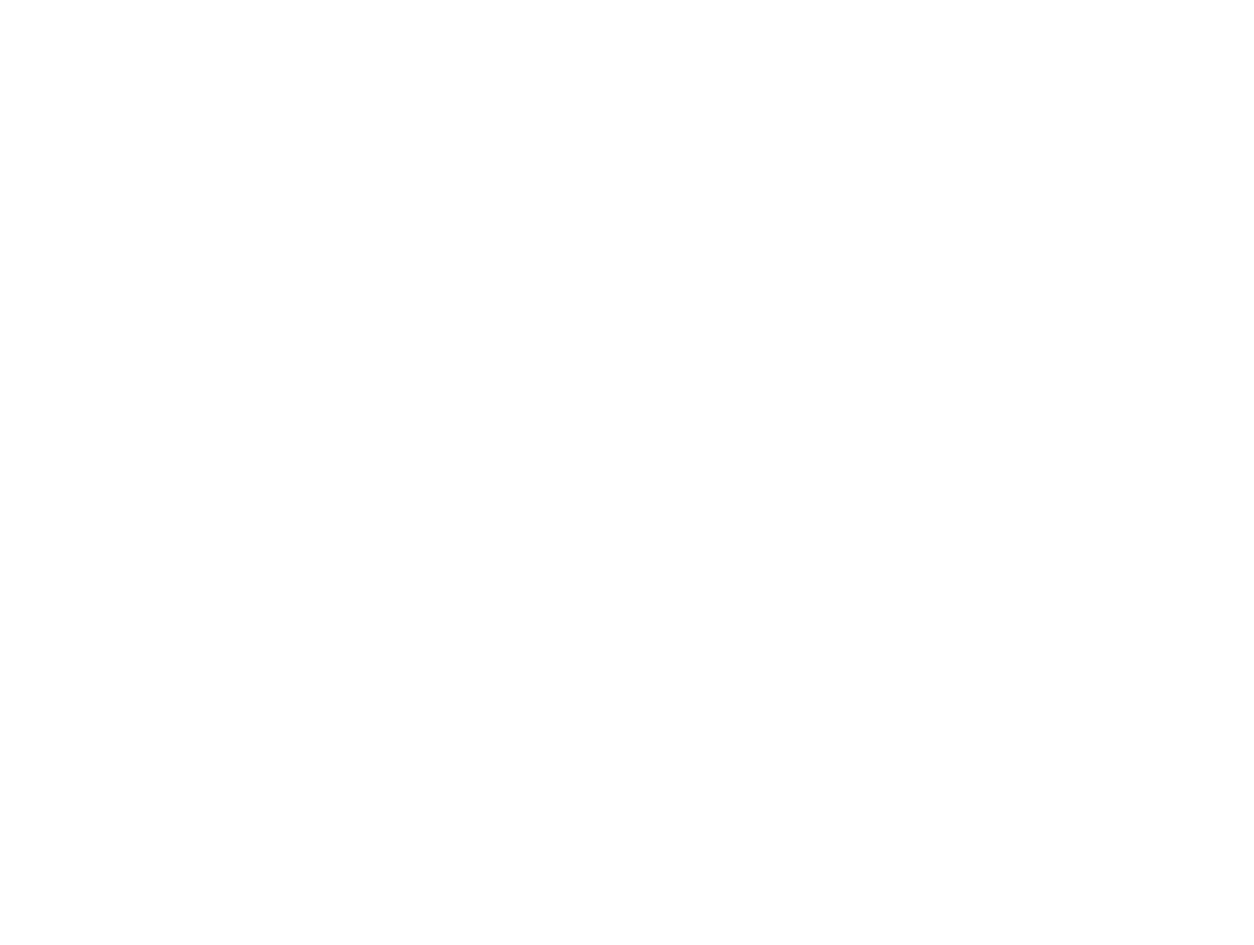
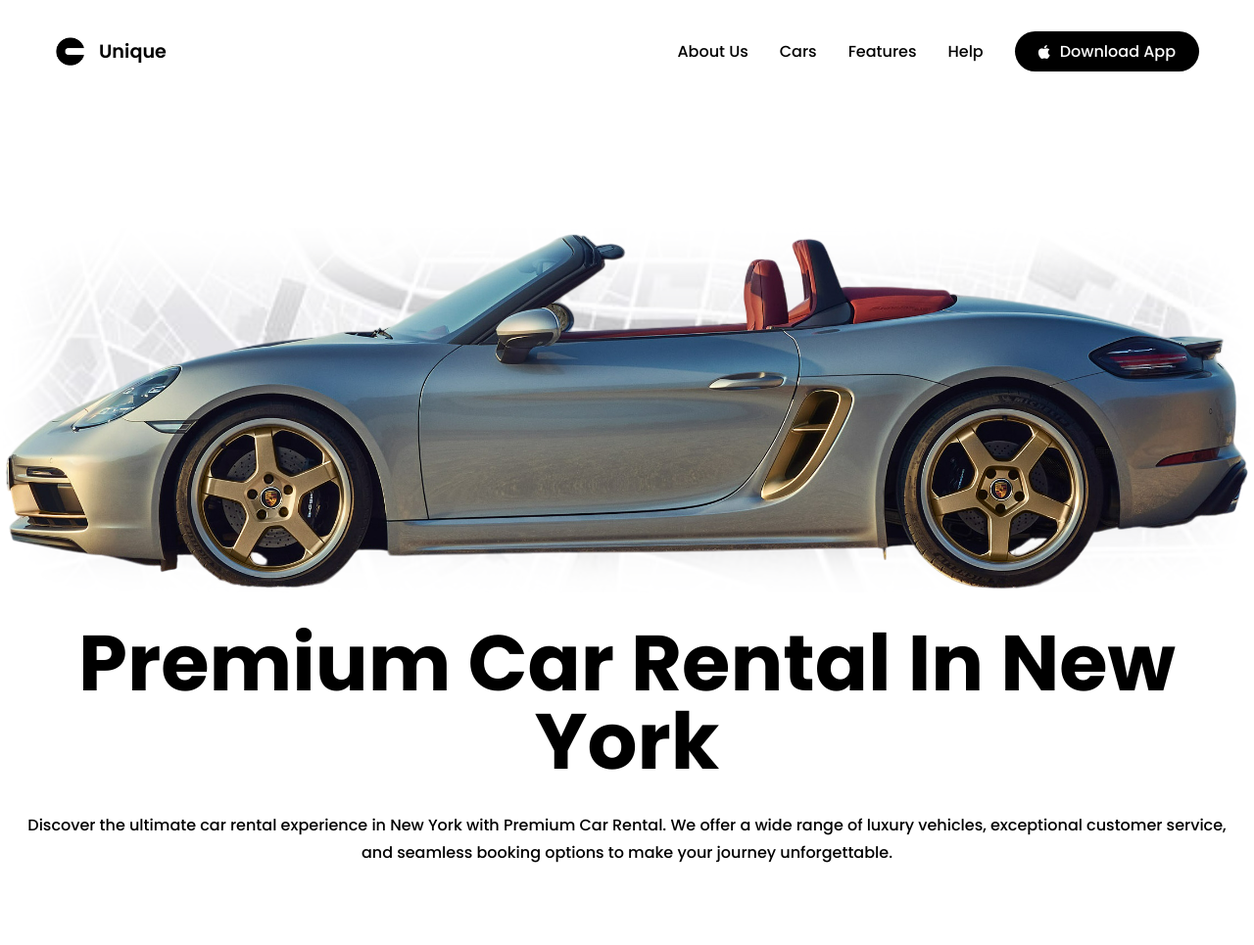
Before and after one commit to Banukaiw/Car_Rental, a plain HTML site: page index.html in a window 1280 px wide. Shown: the whole page at 98% size. Before the commit the page ends 800 px from the top, so only its background shows below. Drawn offline with Linux system fonts and the light colour scheme.

Commit message:
version 01

```diff
--- a/index.html
+++ b/index.html
@@ -4,8 +4,50 @@
     <meta charset="UTF-8">
     <meta name="viewport" content="width=device-width, initial-scale=1.0">
     <title>Car Rental</title>
+    <link rel="stylesheet" href="https://cdnjs.cloudflare.com/ajax/libs/font-awesome/6.7.2/css/all.min.css" integrity="sha512-Evv84Mr4kqVGRNSgIGL/F/aIDqQb7xQ2vcrdIwxfjThSH8CSR7PBEakCr51Ck+w+/U6swU2Im1vVX0SVk9ABhg==" crossorigin="anonymous" referrerpolicy="no-referrer" />
+    <link rel="stylesheet" href="styles.css">
 </head>
 <body>
+    <nav>
+        <div class="nav__header">
+            <div class="nav__logo">
+                <img src="assets/logo-light.png" alt="logo" class="logo-light">
+                <img src="assets/logo-dark.png" alt="logo" class="logo-dark">
+                Unique
+            </div>
+            <div class="nav__menu" id="menu-btn">
+                <i class="fa-solid fa-bars"></i>
+            </div>
+        </div>
+        <ul class="nav__links" id="nav-links">
+            <li><a href="#about us">About Us</a></li>
+            <li><a href="#cars">Cars</a></li>
+            <li><a href="#featurs">Features</a></li>
+            <li><a href="#help">Help</a></li>
+            <li>
+                <button class="btn">
+                    <i class="fa-brands fa-apple"></i>
+                    Download App
+                </button>
+            </li>
+        </ul>
+    </nav>
+    <header>
+        <div class="header__image">
+          <img src="assets/header.png" alt="header" />
+        </div>
+        <div class="header__content">
+          <h1>Premium Car Rental In New York</h1>
+          <p class="section__description">
+            Discover the ultimate car rental experience in New York with Premium
+            Car Rental. We offer a wide range of luxury vehicles, exceptional
+            customer service, and seamless booking options to make your journey
+            unforgettable.
+          </p>
+        </div>
+      </header>
+
+    <script src="main.js"></script>
 
 </body>
 </html>
--- /dev/null
+++ b/main.js
@@ -0,0 +1,18 @@
+const menuBtn = document.getElementById("menu-btn")
+const navLinks = document.getElementById("nav-links")
+const menuBtnIcon = menuBtn.querySelector("i")
+
+menuBtn.addEventListener("click", (e)=>{
+    navLinks.classList.toggle("open");
+
+    const isOpen = navLinks.classList.contains("open");
+    menuBtnIcon.setAttribute(
+        "class",
+        isOpen ? "fa-solid fa-xmark":"fa-solid fa-bars"
+    );
+})
+
+navLinks.addEventListener("click", (e) => {
+    navLinks.classList.remove("open");
+    menuBtnIcon.setAttribute("class", "ri-menu-3-line");
+  });
--- /dev/null
+++ b/styles.css
@@ -0,0 +1,238 @@
+@import url('https://fonts.googleapis.com/css2?family=Poppins:ital,wght@0,100;0,200;0,300;0,400;0,500;0,600;0,700;0,800;0,900;1,100;1,200;1,300;1,400;1,500;1,600;1,700;1,800;1,900&display=swap');
+
+:root{
+    --text-dark:#000000;
+    --text-light:#767268;
+    --extra-light:#f3f4f6;
+    --white: #ffffff;
+    --max-width: 1200px
+
+}
+
+*{
+    margin: 0;
+    padding: 0;
+    box-sizing: border-box;
+}
+
+.section__container {
+    max-width: var(--max-width);
+    margin: auto;
+    padding: 5rem 1rem;
+  }
+
+  .section__subheader {
+    font-size: 1rem;
+    font-weight: 500;
+    color: var(--text-light);
+    text-align: center;
+  }
+
+  .section__header {
+    font-size: 3rem;
+    font-weight: 700;
+    color: var(--text-dark);
+    text-align: center;
+  }
+
+  .section__description {
+    font-weight: 500;
+    color: var(--text-dark);
+    line-height: 1.75rem;
+    text-align: center;
+  }
+
+.btn{
+    display: flex;
+    align-items: center;
+    justify-content: center;
+    background-color: var(--text-dark);
+    color: var(--white);
+    padding: 0.5rem 1.5rem;
+    border: none;
+    gap: 10px;
+    font-size: 1rem;
+    font-weight: 500;
+    border-radius: 5rem;
+    transition: 0.3s;
+    outline: none;
+    font-family: "Poppins", sans-serif;
+    cursor: pointer;
+}
+
+.btn:hover {
+    background-color: var(--text-light);
+}
+
+img{
+    width: 100%;
+    display: flex;
+}
+
+a{
+    text-decoration: none;
+    transition: 0.3;
+}
+
+.html,body{
+    scroll-behavior: smooth;
+}
+
+ul {
+    list-style: none;
+}
+
+body {
+    font-family: "Poppins", sans-serif;
+}
+
+nav{
+    position: fixed;
+    width: 100%;
+    isolation: isolate;
+    z-index: 9;
+}
+
+.nav__header{
+    display: flex;
+    width: 100%;
+    padding: 1rem;
+    align-items: center;
+    justify-content: space-between;
+    background-color: var(--text-dark);
+
+}
+
+.nav__logo{
+  display: flex;
+  align-items: center;
+  gap: 10px;
+  font-size: 1.2rem;
+  font-weight: 600;
+  color: var(--white);
+}
+
+.nav__logo .logo-light {
+    max-width: 35px;
+}
+
+.nav__logo .logo-dark {
+    display: none;
+}
+
+.nav__menu{
+    font-size: 1.5rem;
+    color: var(--white);
+    cursor: pointer;
+}
+.nav__links {
+    position: absolute;
+    bottom: 0;
+    left: 0;
+    width: 100%;
+    display: flex;
+    align-items: center;
+    justify-content: center;
+    flex-direction: column;
+    gap: 2rem;
+    padding: 2rem;
+    background-color: var(--text-dark);
+    transition: transform 0.5s;
+    z-index: -1;
+}
+
+.nav__links.open {
+    transform: translateY(100%);
+}
+
+.nav__links a {
+    font-weight: 500;
+    color: var(--white);
+    white-space: nowrap;
+}
+
+.nav__links a:hover {
+    color: var(--text-light);
+}
+
+header {
+    display: grid;
+    padding-top: 8rem;
+    overflow: hidden;
+}
+
+.header__image {
+    background-image: url("assets/header-bg.jpg");
+    background-position: center center;
+    background-size: cover;
+    background-repeat: no-repeat;
+    box-shadow: 0 0 50px 50px var(--white) inset;
+}
+
+.header__content {
+    padding-block: 2rem 5rem;
+    padding-inline: 1rem;
+}
+
+.header__content h1 {
+    margin-bottom: 2rem;
+    font-size: 4rem;
+    font-weight: 700;
+    color: var(--text-dark);
+    text-align: center;
+    line-height: 4rem;
+}
+@media (width > 540px){
+    .header__content h1 {
+        font-size: 5rem;
+        line-height: 5rem;
+    }
+}
+
+@media (width > 870px){
+    nav{
+        position: static;
+        padding: 2rem 1rem;
+        max-width: var(--max-width);
+        margin-inline: auto;
+        display: flex;
+        align-items: center;
+        justify-content: space-between;
+        gap: 1rem;
+    }
+
+    .nav__header{
+        flex: 1;
+        padding: 0;
+        background-color: transparent;
+    }
+    .nav__logo{
+        font-size: 1.2rem;
+        color: var(--text-dark);
+    }
+
+    .nav__logo .logo-light{
+        display: none;
+    }
+
+    .nav__logo .logo-dark{
+        display: flex;
+        max-width: 35px;
+    }
+
+    .nav__menu__btn {
+        display: none;
+    }
+    .nav__links{
+        position: static;
+        width: fit-content;
+        padding: 0;
+        flex-direction: row;
+        background-color: transparent;
+        transform: none !important;
+    }
+
+    .nav__links a{
+        color: var(--text-dark);
+    }
+}
```
Also changed, not shown: assets/about.png (added), assets/fleet-1.jpg (added), assets/fleet-10.jpg (added), assets/fleet-11.jpg (added), assets/fleet-12.jpg (added), assets/fleet-2.jpg (added), assets/fleet-3.jpg (added), assets/fleet-4.jpg (added), assets/fleet-5.jpg (added), assets/fleet-6.jpg (added), assets/fleet-7.jpg (added), assets/fleet-8.jpg (added), assets/fleet-9.jpg (added), assets/header-bg.jpg (added), 3 more files.
